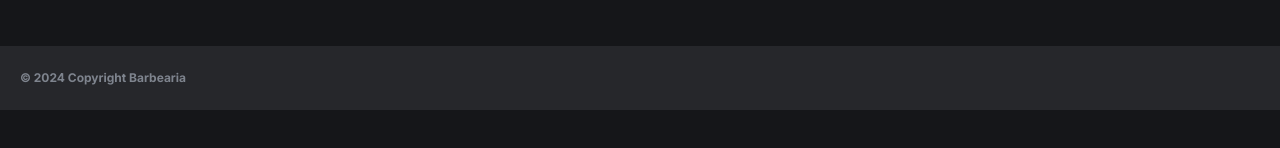
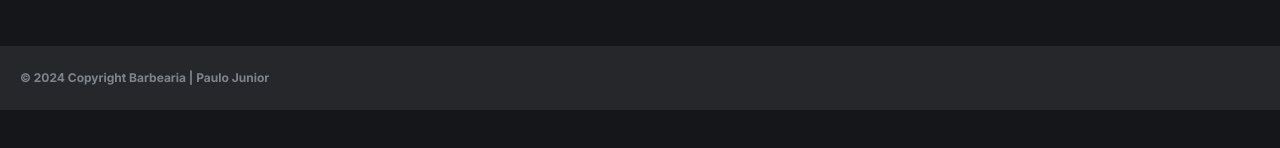
Before and after one commit to pauloJ-r/Barbearia-fsw, a Next.js app: page / in a window 1280 px wide. Shown: the part 352-500 px from the top of the page. Built offline with nearby package versions, Linux system fonts and the light colour scheme; no server answers; the database is empty.

Commit message:
style: atualizando footer

```diff
--- a/app/_components/footer.tsx
+++ b/app/_components/footer.tsx
@@ -1,7 +1,7 @@
 const Footer = () => {
     return (
         <div className="w-full bg-secondary py-6 px-5">
-         <p className="text-gray-400 text-xs font-bold opacity-75">© 2024 Copyright Barbearia</p>
+         <p className="text-gray-400 text-xs font-bold opacity-75">© 2024 Copyright Barbearia | Paulo Junior</p>
         </div>
      );
 }
```
